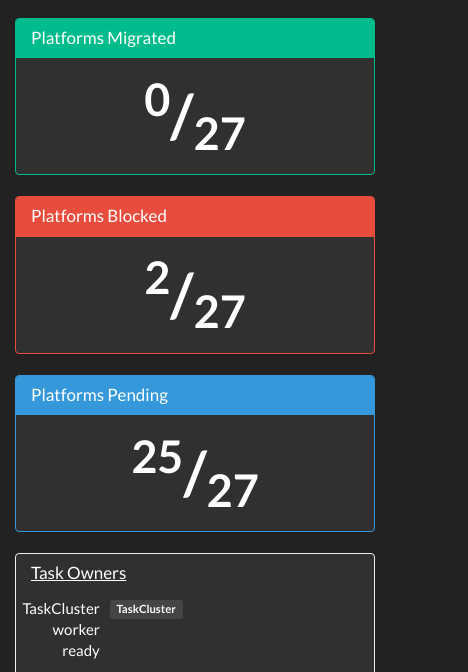
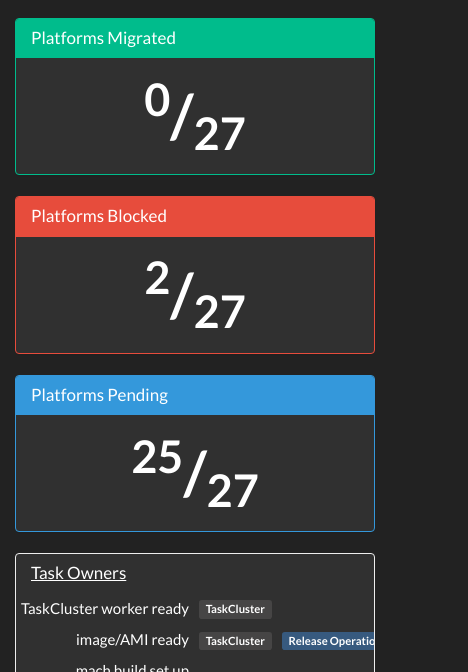
Before and after one commit to taskcluster/migration-dashboard, a plain HTML site: page index.html in a window 390 px wide. Both pictures are taken after a click on the button "Task Owners". Shown: the part 152-824 px from the top of the page, 468 px wide, since content can reach past the window. Drawn offline with nearby package versions, Linux system fonts and the light colour scheme.

Commit message:
Mobile Safari's ES6 support makes me cry

```diff
--- a/app.js
+++ b/app.js
@@ -1,13 +1,14 @@
-(({ TEAM, LABELS, TASK, OWNERS, PHASES, MATRIX }, $) => {
+(function(window, $) {
+  var { TEAM, LABELS, TASK, OWNERS, PHASES, MATRIX } = window;
 
-  let isComplete = (item) => {
-    let copy = Object.assign({}, item);
+  var isComplete = function(item) {
+    var copy = Object.assign({}, item);
 
     delete copy.blocked;
 
-    let incomplete = Object
+    var incomplete = Object
       .keys(copy)
-      .find(key => !copy[key]);
+      .find(function(key) { return !copy[key]; });
 
     return !incomplete;
   };
@@ -15,13 +16,13 @@
   /**
    * @returns {string} markup
    */
-  let Blocked = (data) => {
+  var Blocked = function(data) {
     if (!data.blocked) {
       return '<p><span class="label label-info">Not Blocked</span></p>';
     }
 
-    let result = /(B|b)ug (\d{5,})/.exec(data.blocked);
-    let blockedContent = result && result[2] ?
+    var result = /(B|b)ug (\d{5,})/.exec(data.blocked);
+    var blockedContent = result && result[2] ?
       `<a href="http://bugzil.la/${result[2]}" target="_blank">${data.blocked} <i class="fa fa-external-link" aria-hidden="true"></i></a>` :
       data.blocked;
 
@@ -35,20 +36,20 @@
   /**
    * @returns {string} markup
    */
-  let Progress = (phase, tasks, data) => {
-    tasks = tasks.filter(t => data[t] !== null);
+  var Progress = function(phase, tasks, data) {
+    tasks = tasks.filter(function(t) { return data[t] !== null; });
 
     if (!tasks.length) {
       return '';
     }
 
-    let percent = 1 / tasks.length * 100;
-    let progresses = tasks
-      .map(task => `
+    var percent = 1 / tasks.length * 100;
+    var progresses = tasks
+      .map(function(task) { return `
         <div class="progress-bar progress-bar-${data[task] ? 'success' : 'warning'}" style="width: ${percent}%">
           <span>${task}</span>
         </div>
-      `);
+      `});
 
     return `
       <hr />
@@ -62,7 +63,7 @@
   /**
    * @returns {string} markup
    */
-  let Heading = (name, id) => {
+  var Heading = function(name, id) {
     return `
       <div class="panel-heading" role="tab" id="heading-${id}">
         <h4 class="panel-title">
@@ -77,11 +78,11 @@
   /**
    * @returns {string} markup
    */
-  let Body = (data) => {
-    let progresses = Object
+  var Body = function(data) {
+    var progresses = Object
       .keys(PHASES)
-      .map(phase => {
-        let tasks = PHASES[phase];
+      .map(function(phase) {
+        var tasks = PHASES[phase];
 
         return Progress(phase, tasks, data);
       });
@@ -97,8 +98,8 @@
   /**
    * @returns {string} markup
    */
-  let Panel = (name, index, data) => {
-    let panelClass = 'panel-default';
+  var Panel = function(name, index, data) {
+    var panelClass = 'panel-default';
 
     if (data.completed) {
       panelClass = 'panel-success';
@@ -116,14 +117,14 @@
     `;
   };
 
-  let pending = 0;
-  let blocked = 0;
-  let completed = 0;
+  var pending = 0;
+  var blocked = 0;
+  var completed = 0;
 
-  let keys = Object.keys(MATRIX);
-  let markup = keys
-    .map((name, index) => {
-      let item = MATRIX[name];
+  var keys = Object.keys(MATRIX);
+  var markup = keys
+    .map(function(name, index) {
+      var item = MATRIX[name];
 
       item.completed = isComplete(item);
 
@@ -145,11 +146,11 @@
   $('#blocked').html(`<sup>${blocked}</sup>/<sub>${keys.length}</sub>`);
   $('#migrated').html(`<sup>${completed}</sup>/<sub>${keys.length}</sub>`);
 
-  let owners = Object
+  var owners = Object
     .keys(OWNERS)
-    .map(task => {
-      let teams = OWNERS[task];
-      let labels = teams.map(team => `<span class="label label-${LABELS[team]}">${team}</span>`);
+    .map(function(task) {
+      var teams = OWNERS[task];
+      var labels = teams.map(function(team) { return `<span class="label label-${LABELS[team]}">${team}</span>`; });
 
       return `
         <tr>
--- a/index.html
+++ b/index.html
@@ -59,7 +59,7 @@
                 </a>
               </h4>
             </div>
-            <div id="collapse-owners" class="panel-collapse collapse" role="tabpanel" aria-labelledby="heading-owners">
+            <div id="collapse-owners" class="panel-collapse collapse table-responsive" role="tabpanel" aria-labelledby="heading-owners">
               <table class="table table-condensed">
                 <tbody id="owners"></tbody>
               </table>
--- a/matrix.js
+++ b/matrix.js
@@ -1,6 +1,6 @@
 'use strict';
 
-const TEAM = {
+var TEAM = {
   TASKCLUSTER: 'TaskCluster',
   REL_OPS: 'Release Operations',
   ENG_PROD: 'Engineering Productivity',
@@ -9,7 +9,7 @@ const TEAM = {
   REL_ENG: 'Release Engineering'
 };
 
-const LABELS = {
+var LABELS = {
   [TEAM.TASKCLUSTER]: 'default',
   [TEAM.REL_OPS]: 'primary',
   [TEAM.ENG_PROD]: 'success',
@@ -18,7 +18,7 @@ const LABELS = {
   [TEAM.REL_ENG]: 'danger'
 };
 
-const TASK = {
+var TASK = {
   WORKER: 'TaskCluster worker ready',
   AMI: 'image/AMI ready',
   MACH: 'mach build set up',
@@ -40,7 +40,7 @@ const TASK = {
   L10N: 'l10n'
 };
 
-const OWNERS = {
+var OWNERS = {
   [TASK.WORKER]: [TEAM.TASKCLUSTER],
   [TASK.AMI]: [TEAM.TASKCLUSTER, TEAM.REL_OPS],
   [TASK.MACH]: [],
@@ -62,7 +62,7 @@ const OWNERS = {
   [TASK.L10N]: [TEAM.REL_ENG]
 };
 
-const PHASES = {
+var PHASES = {
   'TaskCluster': [TASK.WORKER, TASK.AMI, TASK.MACH, TASK.MOZHARNESS],
   'Release Operations': [TASK.TRY, TASK.BUILD_PEER],
   'Symbols': [TASK.SYMBOL],
@@ -73,7 +73,7 @@ const PHASES = {
   'Release Engineering': [TASK.SIGNED, TASK.MAR, TASK.L10N]
 };
 
-const MATRIX = {
+var MATRIX = {
   'Linux x64 debug': {
     blocked: 'AWS Sucks',
     [TASK.WORKER]: true,
```
